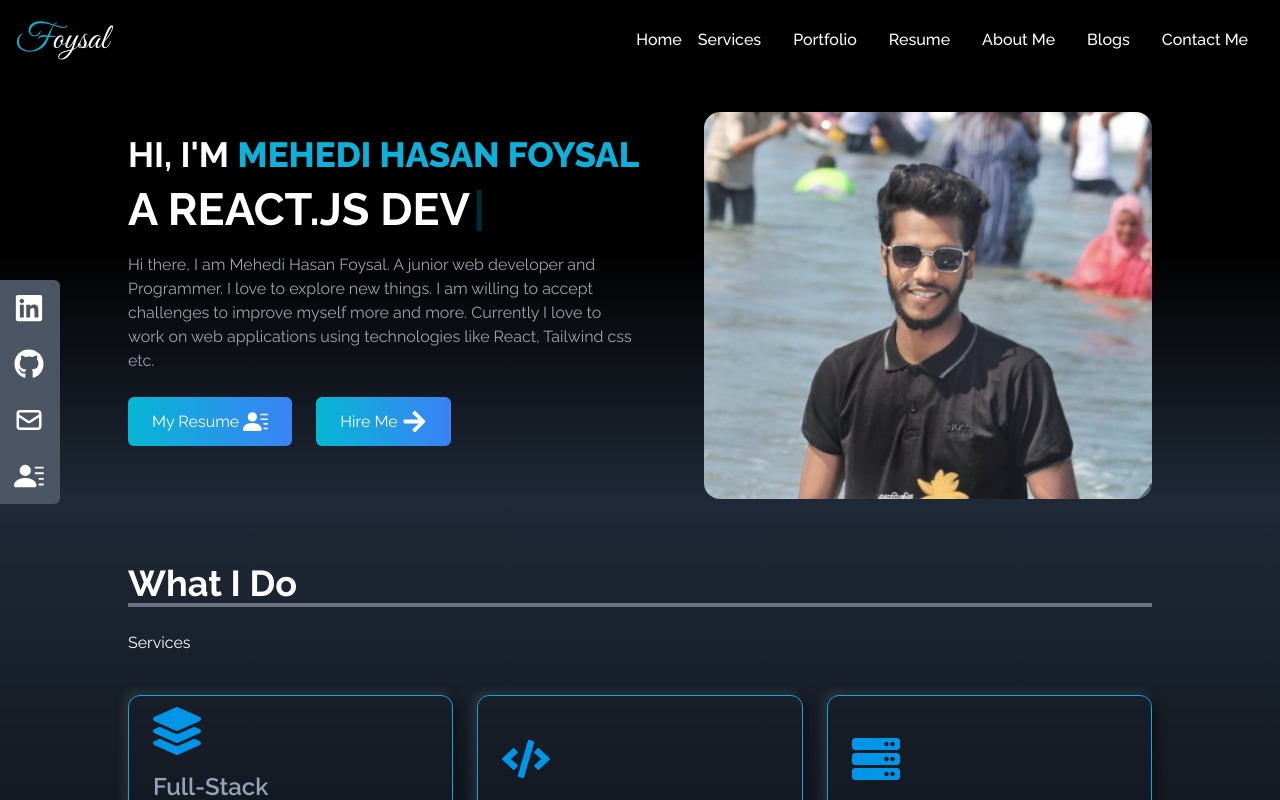
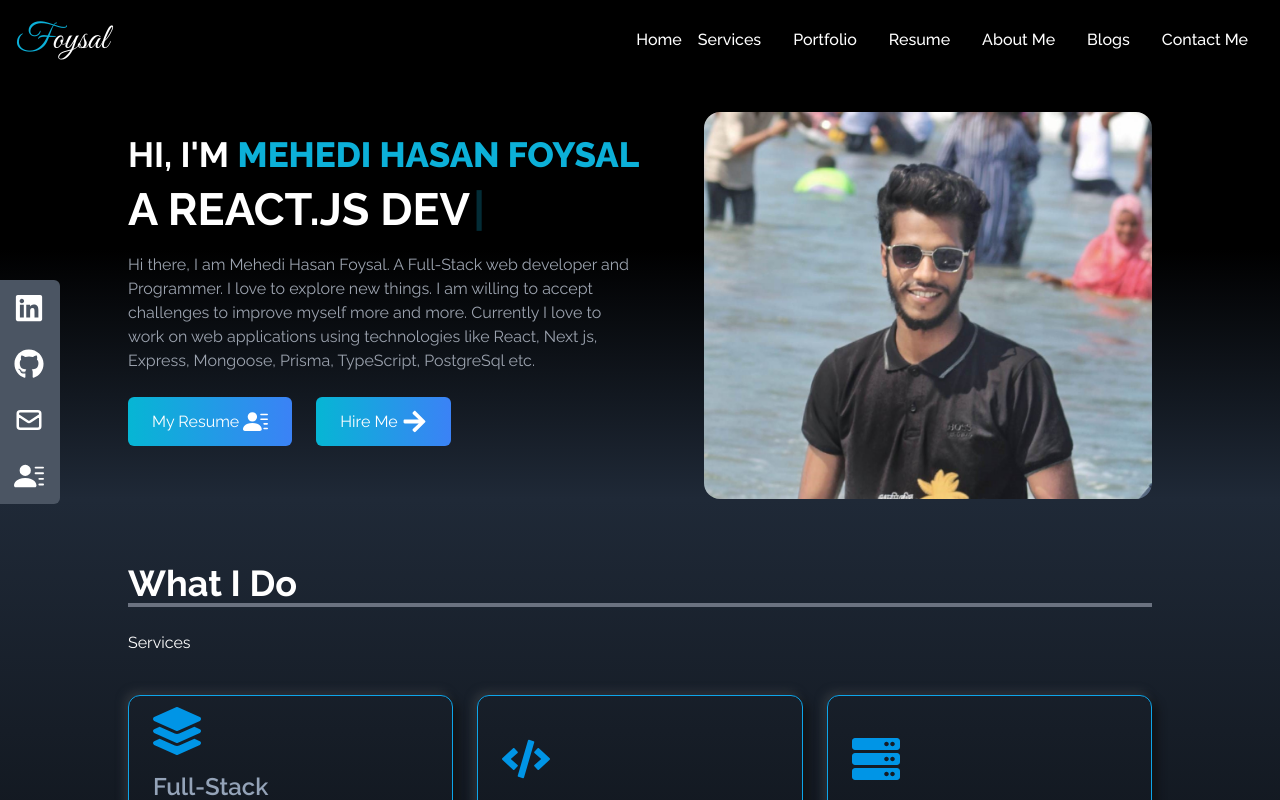
Before and after one commit to mehedihasan8/main-portfolio-client, a React (Vite) app: page /main#home in a window 1280 px wide. Shown: the top 800 px of the page. Built offline with nearby package versions, Linux system fonts and the light colour scheme; no server answers.

Commit message:
change all design

```diff
--- a/src/Components/Hero.jsx
+++ b/src/Components/Hero.jsx
@@ -44,10 +44,11 @@ const Hero = () => {
             data-aos-duration="1000"
             className="text-gray-400 hover:text-white text-center md:text-left max-w-lg px-4 md:px-0"
           >
-            Hi there, I am Mehedi Hasan Foysal. A junior web developer and
+            Hi there, I am Mehedi Hasan Foysal. A Full-Stack web developer and
             Programmer. I love to explore new things. I am willing to accept
             challenges to improve myself more and more. Currently I love to work
-            on web applications using technologies like React, Tailwind css etc.
+            on web applications using technologies like React, Next js, Express,
+            Mongoose, Prisma, TypeScript, PostgreSql etc.
           </p>
           <div
             data-aos="fade-down-right"
--- a/src/Components/ProjectDetails.jsx
+++ b/src/Components/ProjectDetails.jsx
@@ -5,8 +5,9 @@ import { useParams } from "react-router-dom";
 const ProjectDetails = () => {
   const { id } = useParams();
   const [singleProjects, setSingleProjects] = useState();
+
   useEffect(() => {
-    fetch(`http://localhost:5000/api/projects/${id}`)
+    fetch(`https://protfolio-backend-eight.vercel.app/api/projects/${id}`)
       .then((res) => res.json())
       .then((data) => setSingleProjects(data?.data));
   }, [id]);
@@ -14,7 +15,6 @@ const ProjectDetails = () => {
     .split(".")
     .map((sentence) => sentence.trim())
     .filter((sentence) => sentence.length > 0);
-  console.log(singleProjects);
   return (
     <div
       id="projectditails"
```
